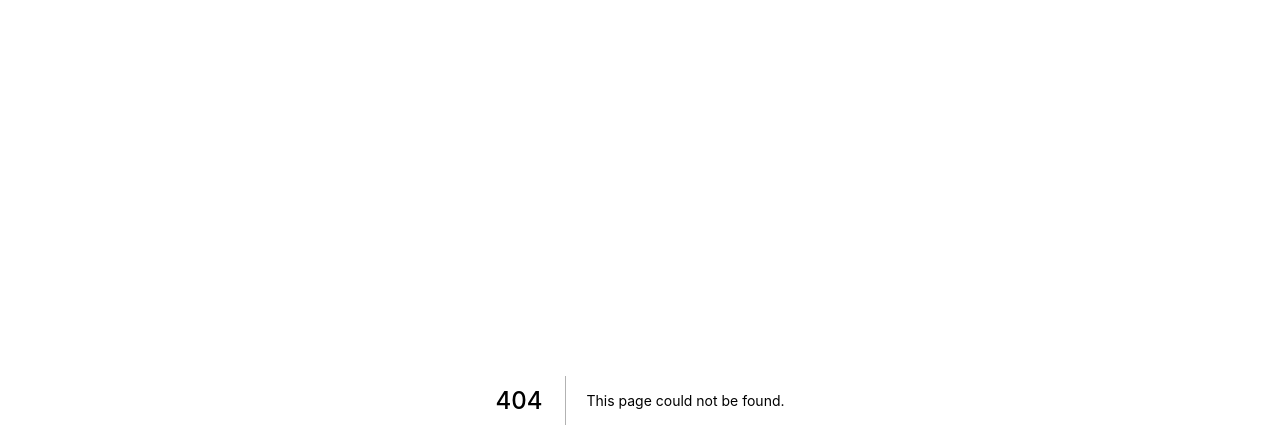
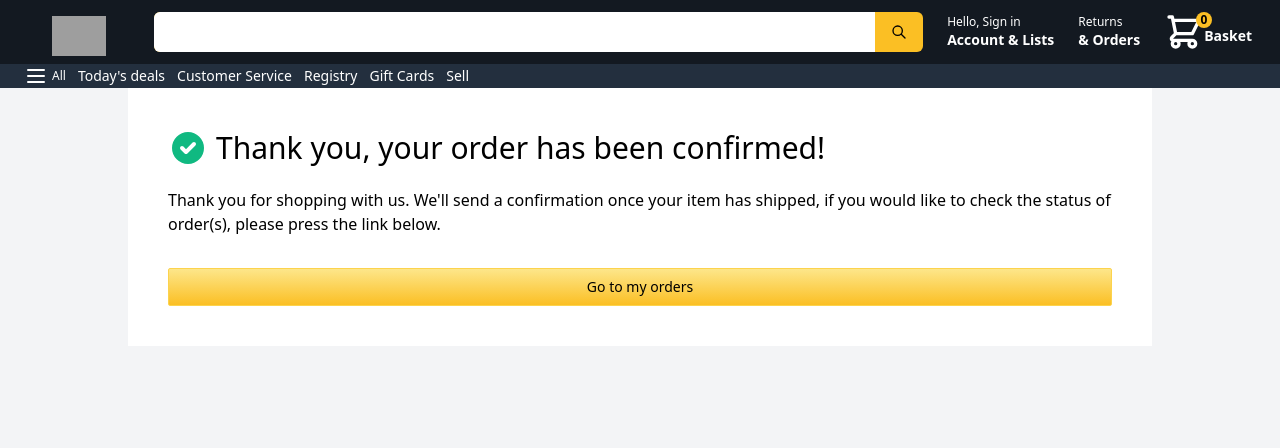
Before and after one commit to ali-alim/amazon_clone, a Next.js app: page /success in a window 1280 px wide. Before the commit this address had no page. Shown: the top 448 px of the page. Built offline with nearby package versions, Linux system fonts and the light colour scheme; no server answers; grey boxes are pictures that could not be loaded.

Commit message:
create Success page

```diff
--- /dev/null
+++ b/src/pages/success.js
@@ -0,0 +1,30 @@
+import { CheckCircleIcon } from "@heroicons/react/solid";
+import { useRouter } from "next/router";
+import Header from "../components/Header";
+
+function success() {
+    const router = useRouter();
+    return (
+    <div className="bg-gray-100 h-screen">
+      <Header />
+      <main className="max-w-screen-lg mx-auto">
+        <div className="flex flex-col p-10 bg-white">
+          <div className="flex items-center space-x-2 mb-5">
+            <CheckCircleIcon className="text-green-500 h-10" />
+            <h1 className="text-3xl">
+              Thank you, your order has been confirmed!
+            </h1>
+          </div>
+          <p>
+            Thank you for shopping with us. We'll send a confirmation once your item has
+            shipped, if you would like to check the status of order(s), please
+            press the link below.
+          </p>
+          <button onClick={() => router.push('/orders')} className="button mt-8">Go to my orders</button>
+        </div>
+      </main>
+    </div>
+  );
+}
+
+export default success;
```
